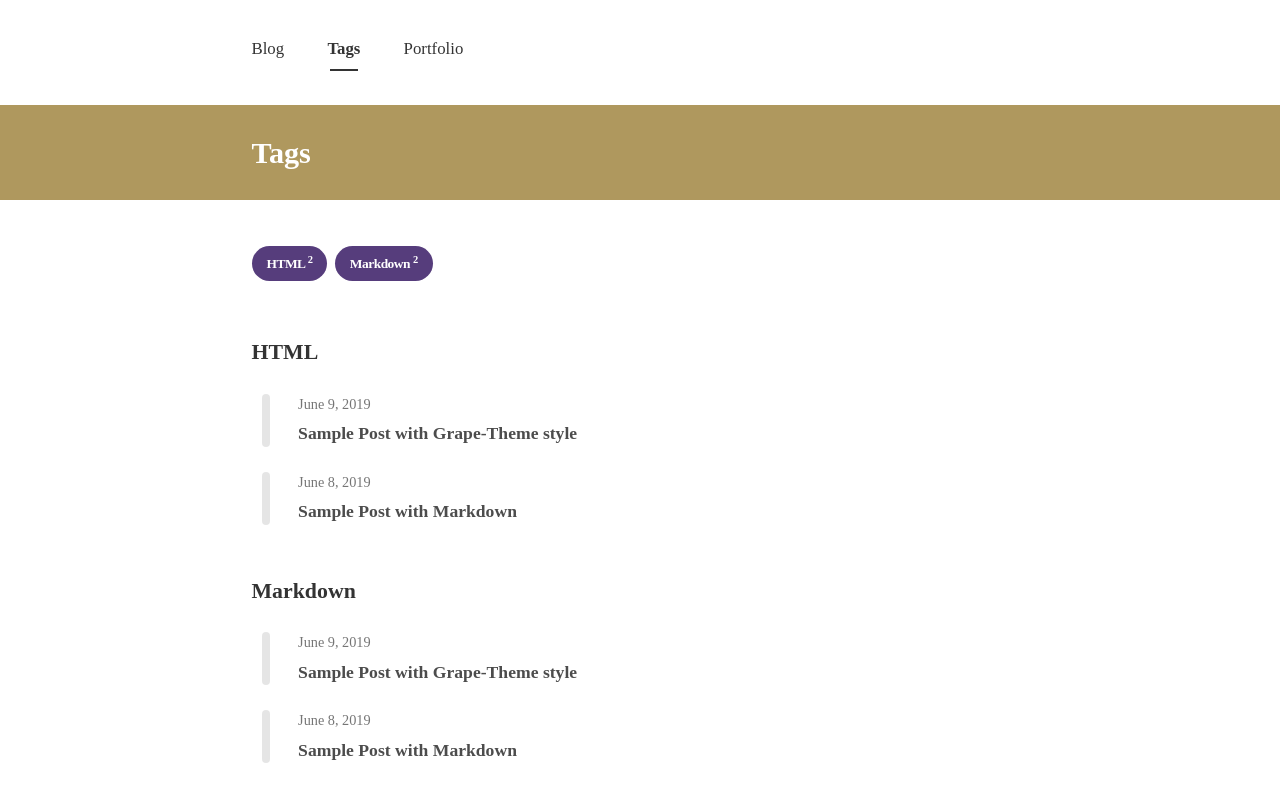
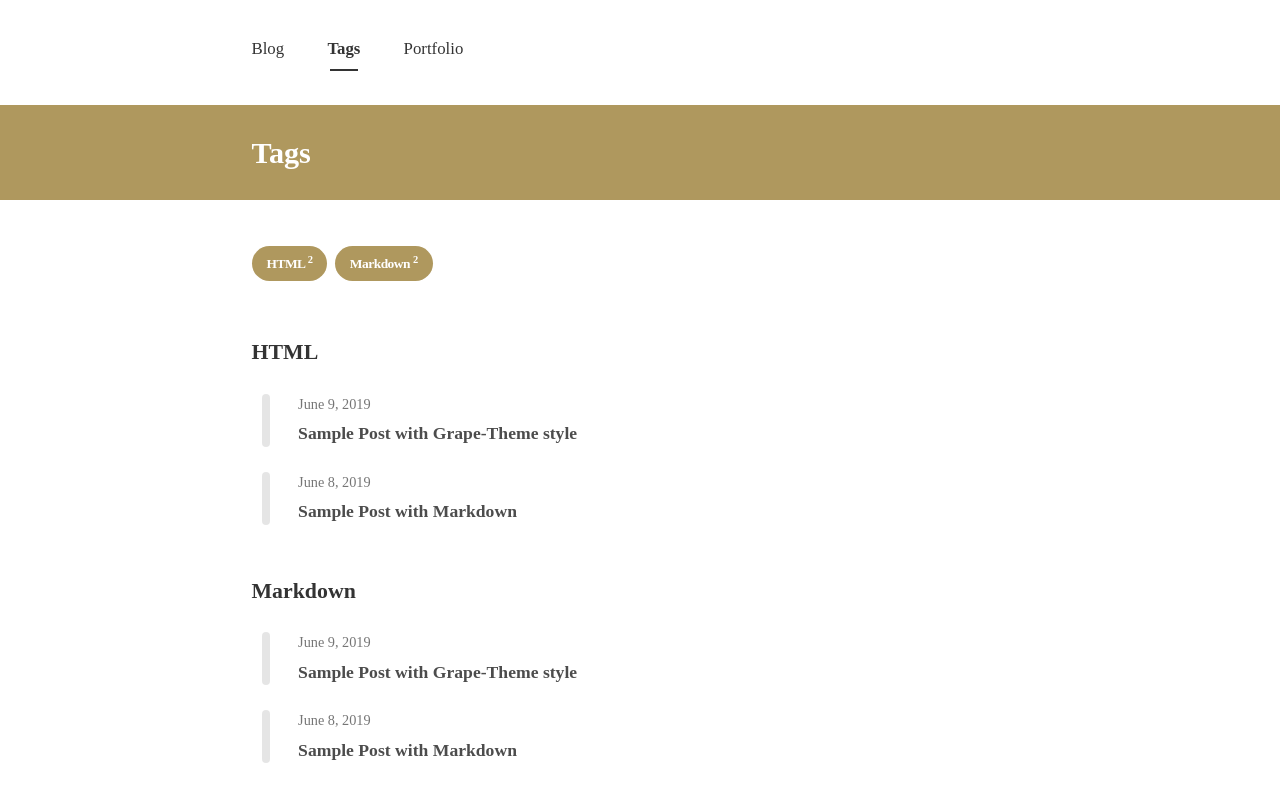
Before and after one commit to hwuiwon/hwuiwon.github.io, a Jekyll site: the page built from tags.html, in a window 1280 px wide. Shown: the top 802 px of the page. Built offline with Jekyll 4.4.1, drawn with Linux system fonts in a browser that asks for light colours; nearby versions of some CDN libraries; some web fonts are replaced.

Commit message:
Changed color of tags

```diff
--- a/_layouts/tags.html
+++ b/_layouts/tags.html
@@ -8,7 +8,7 @@ layout: page
     {% for tag in site.tags %}
     <a href="#{{ tag | first | slugize }}">
       <li class="tag"
-        style="background-color: rgba(86,61,124, {{ tag | last | size | times: 100 | divided_by: site.tags.size | plus: 50 | divided_by: 100.0}})">
+        style="background-color: rgba(175,152,94, {{ tag | last | size | times: 100 | divided_by: site.tags.size | plus: 50 | divided_by: 100.0}})">
         {{ tag | first }}
         <span class="meta">{{ tag | last | size }}</span>
       </li>
```
